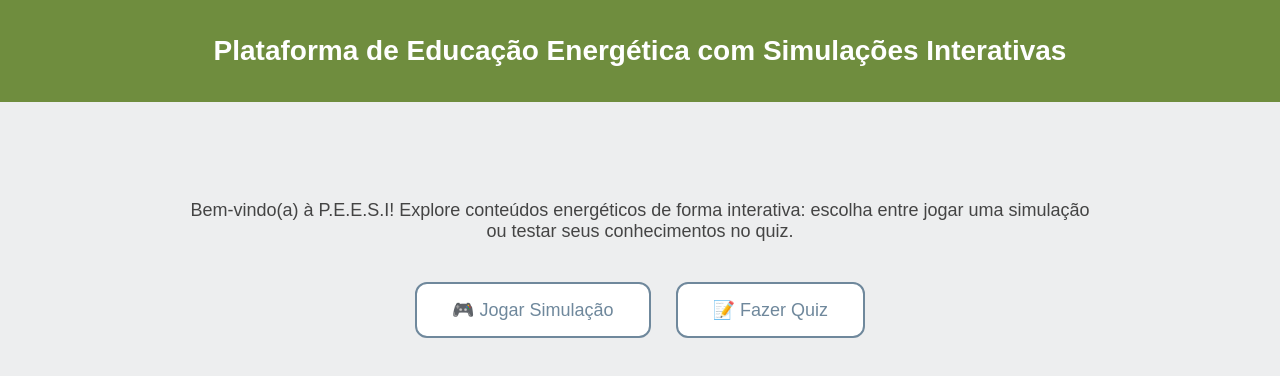
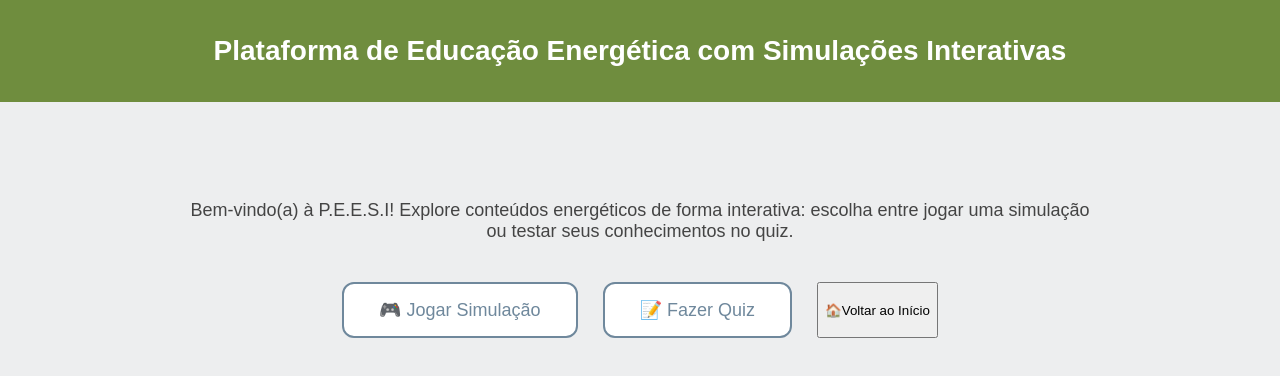
Before and after one commit to ka-bf/peesi.github.io, a plain HTML site: page index.html in a window 1280 px wide. Drawn offline with Linux system fonts and the light colour scheme.

Commit message:
Update index.html

```diff
--- a/index.html
+++ b/index.html
@@ -112,6 +112,8 @@
         <a class="btn" href="SEU-LINK-DO-UNITY-AQUI">🎮 Jogar Simulação</a>
 
         <button class="btn" onclick="abrirQuiz()">📝 Fazer Quiz</button>
+
+        <button id="home" onclick="goHome()">🏠Voltar ao Início</button>
     </div>
 
 
```
